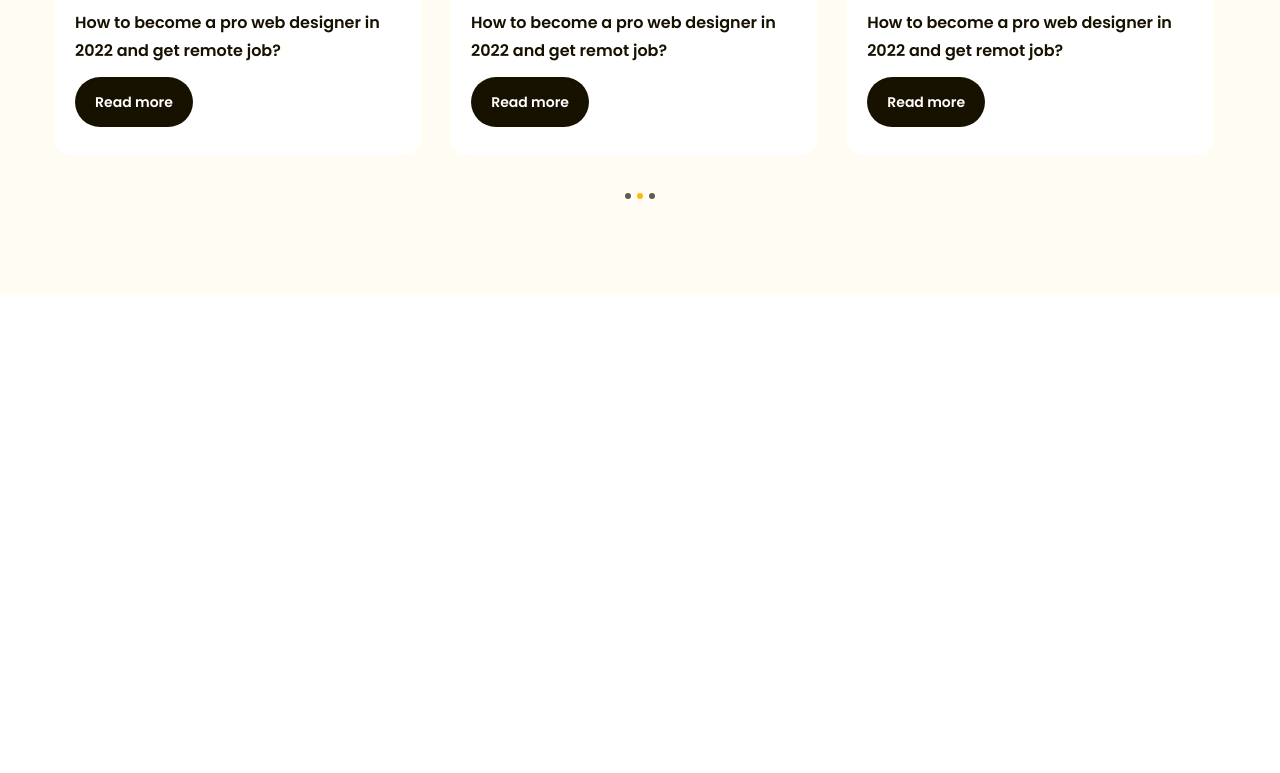
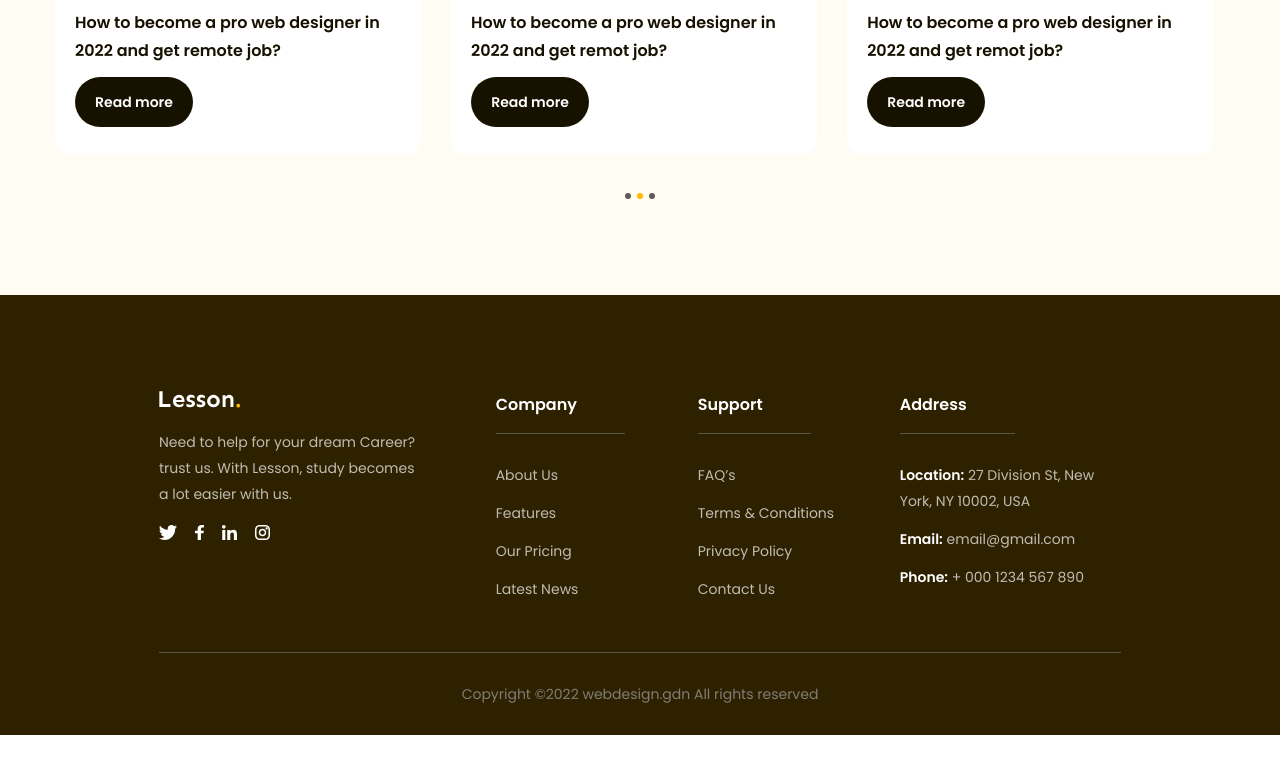
Before and after one commit to trantamhocjava/figma-to-html, a plain HTML site: page index.html in a window 1280 px wide. Shown: the part 4404-5177 px from the top of the page. After the commit the page ends 5139 px from the top, so only its background shows below. Drawn offline with Linux system fonts and the light colour scheme.

Commit message:
hoan thien du an

```diff
--- a/asset/css/style.css
+++ b/asset/css/style.css
@@ -32,6 +32,7 @@ a {
 }
 
 .main-content {
+  /* xử lí chiều rộng của trang web */
   width: 1170px;
   max-width: calc(100% - 48px);
   margin-left: auto;
@@ -638,7 +639,6 @@ a {
   font-size: 1.4rem;
 }
 
-
 .blogs .item .btn:hover {
   background-color: var(--primary-color);
 }
@@ -654,7 +654,7 @@ a {
   width: 6px;
   height: 6px;
   border-radius: 50%;
-  background-color: #5F5B53;
+  background-color: #5f5b53;
   cursor: pointer;
 }
 
@@ -662,3 +662,79 @@ a {
   background-color: var(--primary-color);
   cursor: default;
 }
+
+/* ========================================footer============================================ */
+footer {
+  background-color: #2e2100;
+  padding: 96px 135px 0;
+}
+
+.footer .row {
+  padding-bottom: 38px;
+  border-bottom: 1px solid #59554b;
+  display: flex;
+}
+
+.footer .row .column {
+  width: 21%;
+}
+
+.footer .row .column:first-child {
+  width: 35%;
+}
+
+.footer .desc {
+  margin-top: 18px;
+  max-width: 267px;
+  color: #bfbcb2;
+  font-size: 1.4rem;
+  line-height: 186%; /* 185.714% */
+}
+
+.footer .socials {
+  display: flex;
+  gap: 18px;
+  margin-top: 18px;
+}
+
+.footer .title {
+  display: inline-block;
+  border-bottom: 1px solid #59554b;
+  padding-right: 48px;
+  padding-bottom: 14px;
+  color: #fff;
+  font-size: 1.6rem;
+  font-weight: 600;
+  line-height: 175%; /* 175% */
+}
+
+.footer .list {
+  margin-top: 28px;
+}
+
+.footer .list a {
+  display: inline-block;
+  margin-bottom: 12px;
+  color: #bfbcb2;
+  font-size: 1.4rem;
+  line-height: 186%; /* 185.714% */
+}
+
+.footer .list li:last-child {
+  margin-bottom: 0;
+}
+
+.footer .list strong {
+  color: #fff;
+  font-size: 1.4rem;
+  font-weight: 600;
+  line-height: 186%; /* 185.714% */
+}
+
+.footer .copyright {
+  padding: 28px 0;
+  color: #807d74;
+  text-align: center;
+  font-size: 1.4rem;
+  line-height: 186%; /* 185.714% */
+}
--- a/index.html
+++ b/index.html
@@ -20,7 +20,7 @@
 
     <title>Figma to HTML</title>
   </head>
-  <body style="height: 10000px">
+  <body>
     <!-- header -->
     <header class="header fixed">
       <div class="main-content">
@@ -595,5 +595,111 @@
         </div>
       </div>
     </main>
+
+    <!-- footer -->
+    <footer class="footer">
+      <div class="main-content">
+        <!-- row -->
+        <div class="row">
+          <!-- column 1 -->
+          <div class="column">
+            <img src="/asset/icon/logo_bottom.svg" alt="Lesson." class="logo" />
+
+            <p class="desc">
+              Need to help for your dream Career? trust us. With Lesson, study
+              becomes a lot easier with us.
+            </p>
+
+            <div class="socials">
+              <a href="">
+                <img src="/asset/icon/twitter.svg" alt="Twitter" class="icon" />
+              </a>
+              <a href="">
+                <img
+                  src="/asset/icon/facebook.svg"
+                  alt="Facebook"
+                  class="icon"
+                />
+              </a>
+              <a href="">
+                <img
+                  src="/asset/icon/linked_in.svg"
+                  alt="Linked in"
+                  class="icon"
+                />
+              </a>
+              <a href="">
+                <img
+                  src="/asset/icon/instagram.svg"
+                  alt="Instagram"
+                  class="icon"
+                />
+              </a>
+            </div>
+          </div>
+
+          <!-- column 2 -->
+          <div class="column">
+            <h3 class="title">Company</h3>
+            <ul class="list">
+              <li>
+                <a href="#!">About Us</a>
+              </li>
+              <li>
+                <a href="#!">Features</a>
+              </li>
+              <li>
+                <a href="#!">Our Pricing</a>
+              </li>
+              <li>
+                <a href="#!">Latest News</a>
+              </li>
+            </ul>
+          </div>
+
+          <!-- column 3 -->
+          <div class="column">
+            <h3 class="title">Support</h3>
+            <ul class="list">
+              <li>
+                <a href="#!">FAQ’s</a>
+              </li>
+              <li>
+                <a href="#!">Terms & Conditions</a>
+              </li>
+              <li>
+                <a href="#!">Privacy Policy</a>
+              </li>
+              <li>
+                <a href="#!">Contact Us</a>
+              </li>
+            </ul>
+          </div>
+
+          <!-- column 4 -->
+          <div class="column">
+            <h3 class="title">Address</h3>
+            <ul class="list">
+              <li>
+                <a href="#!"
+                  ><strong>Location:</strong> 27 Division St, New York, NY
+                  10002, USA</a
+                >
+              </li>
+              <li>
+                <a href="#!"><strong>Email:</strong> email@gmail.com</a>
+              </li>
+              <li>
+                <a href="#!"><strong>Phone:</strong> + 000 1234 567 890</a>
+              </li>
+            </ul>
+          </div>
+        </div>
+
+        <div class="copyright">
+          <p>Copyright ©2022 webdesign.gdn All rights reserved</p>
+        </div>
+      </div>
+    </footer>
   </body>
 </html>
```
Also changed, not shown: asset/icon/facebook.svg (added), asset/icon/instagram.svg (added), asset/icon/linked_in.svg (added), asset/icon/logo_bottom.svg (added), asset/icon/twitter.svg (added).
